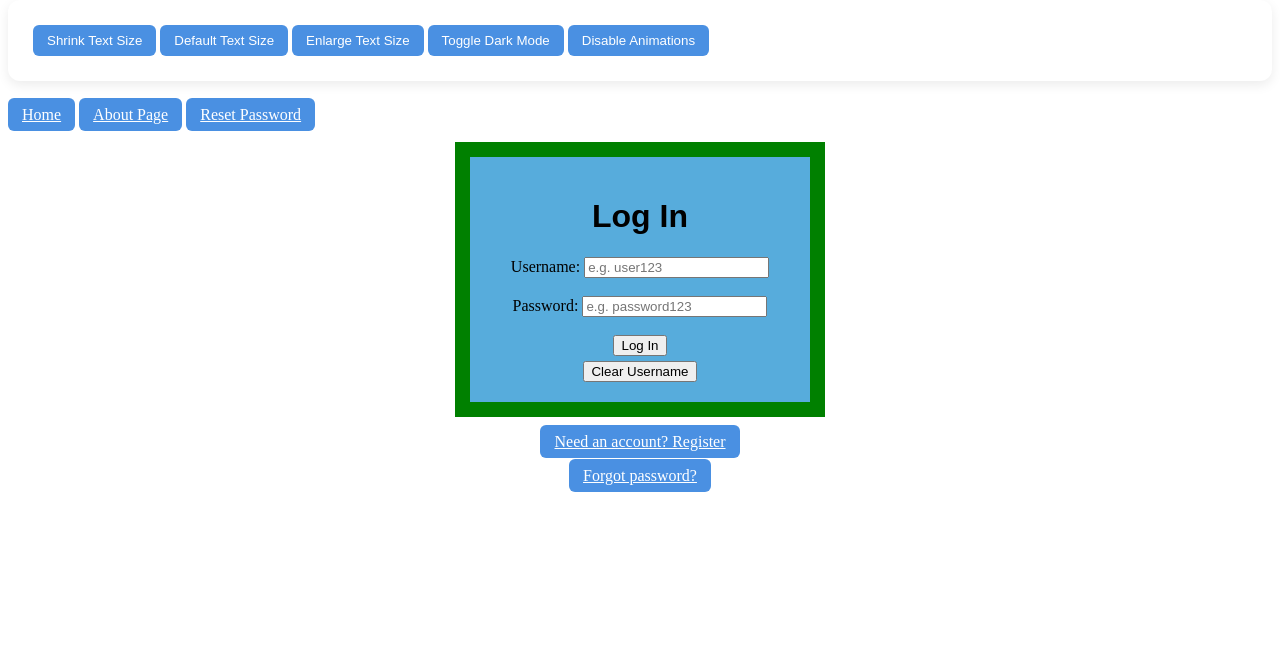
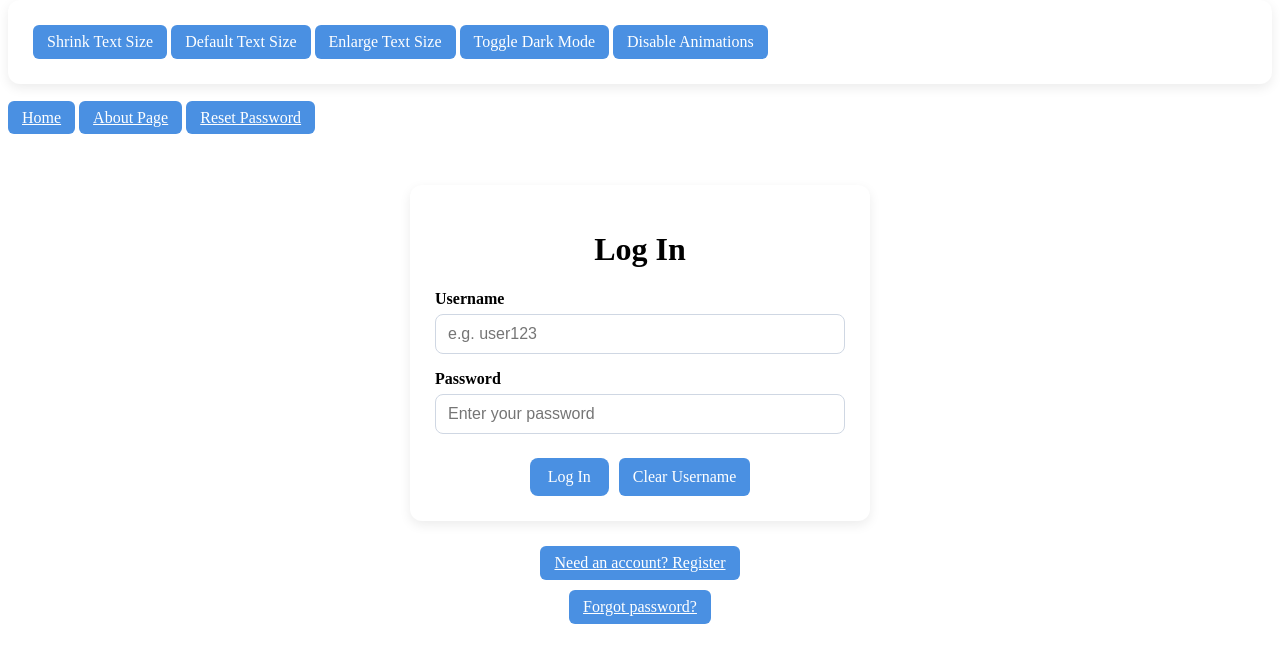
Before and after one commit to ppatel071/s26-CPSC4910-Team16, a Flask app: page /login in a window 1280 px wide. Shown: the part 28-691 px from the top of the page. Run offline with Flask 3, Linux system fonts and the light colour scheme.

Commit message:
unify styling with the rest of site for login page

```diff
--- a/app/static/home.css
+++ b/app/static/home.css
@@ -5,6 +5,9 @@
     background: #4a90e2;
     color: white;
     cursor: pointer;
+    font-family: inherit;
+    font-size: inherit;
+    font-weight: inherit;
 }
 
 .button:hover {
--- a/app/templates/login.html
+++ b/app/templates/login.html
@@ -3,20 +3,109 @@
 {% block title %}Log In{% endblock %}
 
 {% block content %}
-<div class="login">
-    <h1 style="font-family: Arial, Helvetica, sans-serif; text-align: center;">Log In</h1>
-    <form style="text-align: center;" action="/login", method="POST">
-        Username:
-        <input type="text" id="username" name="username" placeholder="e.g. user123"><br><br>
-        Password:
-        <input type="password" name="password" placeholder="e.g. password123"><br><br>
+<style>
+    .login-page {
+        max-width: 460px;
+        margin: 40px auto;
+        padding: 0 20px;
+    }
 
-        <input style="margin-bottom: 5px;" type="submit" value="Log In"><br>
-        <button type="button" onclick="clearUsername()">Clear Username</button>
-    </form>
+    .login-card {
+        color: black;
+    }
+
+    .login-title {
+        text-align: center;
+        margin-bottom: 8px;
+    }
+
+    .login-subtitle {
+        text-align: center;
+        color: #516173;
+        margin-bottom: 24px;
+    }
+
+    .login-form {
+        display: grid;
+        gap: 16px;
+    }
+
+    .login-field label {
+        display: block;
+        font-weight: 600;
+        margin-bottom: 6px;
+    }
+
+    .login-field input {
+        width: 100%;
+        padding: 10px 12px;
+        border: 1px solid #cfd7e3;
+        border-radius: 8px;
+        box-sizing: border-box;
+        font-size: 1rem;
+    }
+
+    .login-actions {
+        display: flex;
+        flex-wrap: wrap;
+        gap: 10px;
+        justify-content: center;
+        margin-top: 8px;
+    }
+
+    .login-submit {
+        padding: 10px 18px;
+        border: none;
+        border-radius: 8px;
+        background: #4a90e2;
+        color: white;
+        cursor: pointer;
+        font-size: 1rem;
+        font-family: inherit;
+        font-size: inherit;
+        font-weight: inherit;
+    }
+
+    .login-submit:hover {
+        background: #357abd;
+    }
+
+    .login-links {
+        display: grid;
+        gap: 10px;
+        justify-items: center;
+        margin-top: 18px;
+    }
+</style>
+
+<div class="login-page">
+    <div class="section-card login-card">
+        <div class="login-title">
+            <h1>Log In</h1>
+        </div>
+        <form class="login-form" action="/login" method="POST">
+            <div class="login-field">
+                <label for="username">Username</label>
+                <input type="text" id="username" name="username" placeholder="e.g. user123" autocomplete="username">
+            </div>
+
+            <div class="login-field">
+                <label for="password">Password</label>
+                <input type="password" id="password" name="password" placeholder="Enter your password" autocomplete="current-password">
+            </div>
+
+            <div class="login-actions">
+                <input class="login-submit" type="submit" value="Log In">
+                <button type="button" class="button" onclick="clearUsername()">Clear Username</button>
+            </div>
+        </form>
+    </div>
+
+    <div class="login-links">
+        <a class="button" href="{{ url_for('auth.register') }}">Need an account? Register</a>
+        <a class="button" href="{{ url_for('auth.forgot_password') }}">Forgot password?</a>
+    </div>
 </div>
-<p style="text-align: center;"><a class="button" href="{{ url_for('auth.register') }}">Need an account? Register</a></p>
-<p style="text-align: center;"><a class="button" href="{{ url_for('auth.forgot_password') }}">Forgot password?</a></p>
 
 <script>
     const userIn = document.getElementById("username");
```
Also changed, not shown: app/templates/sponsor/dashboard.html (+17 -10 lines).
